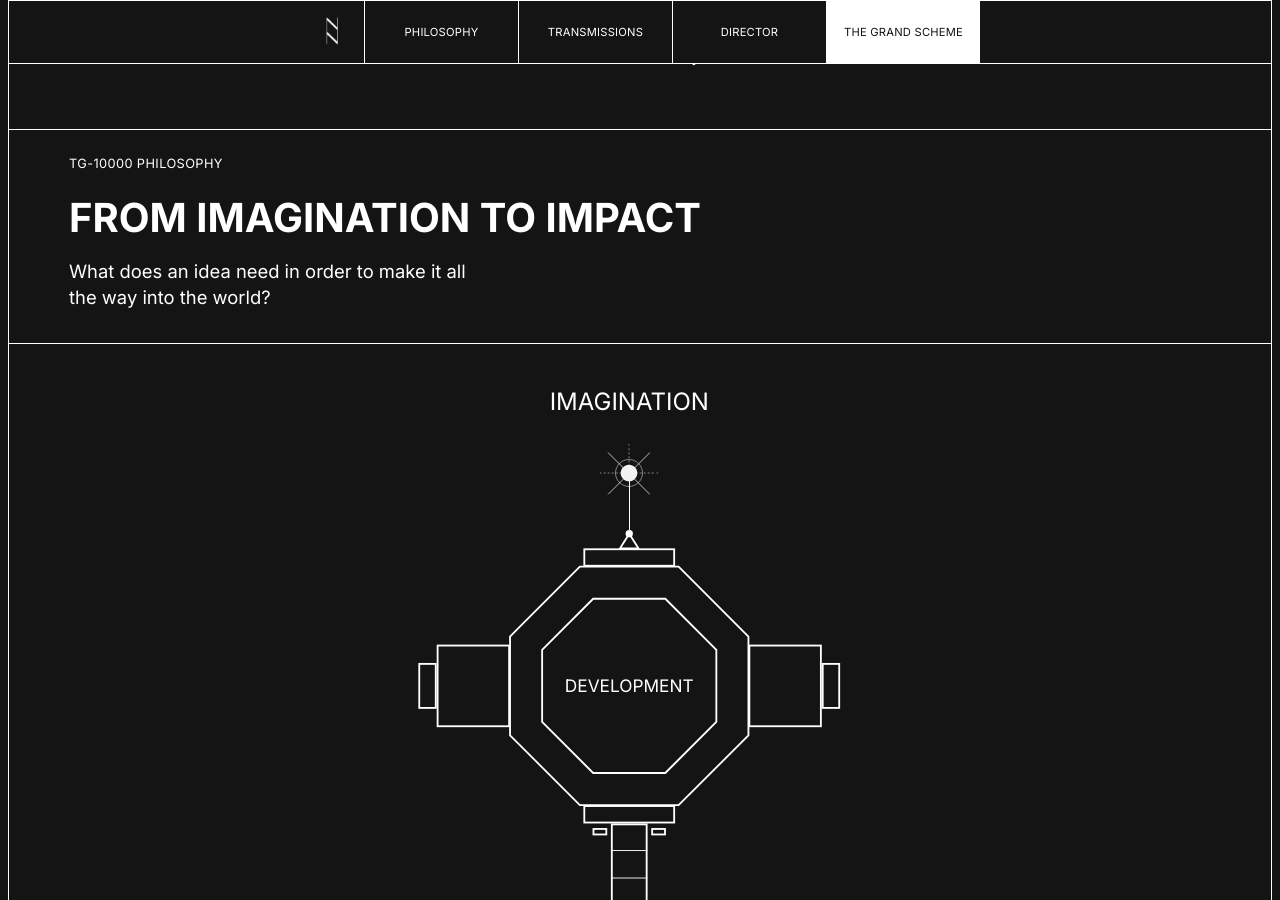
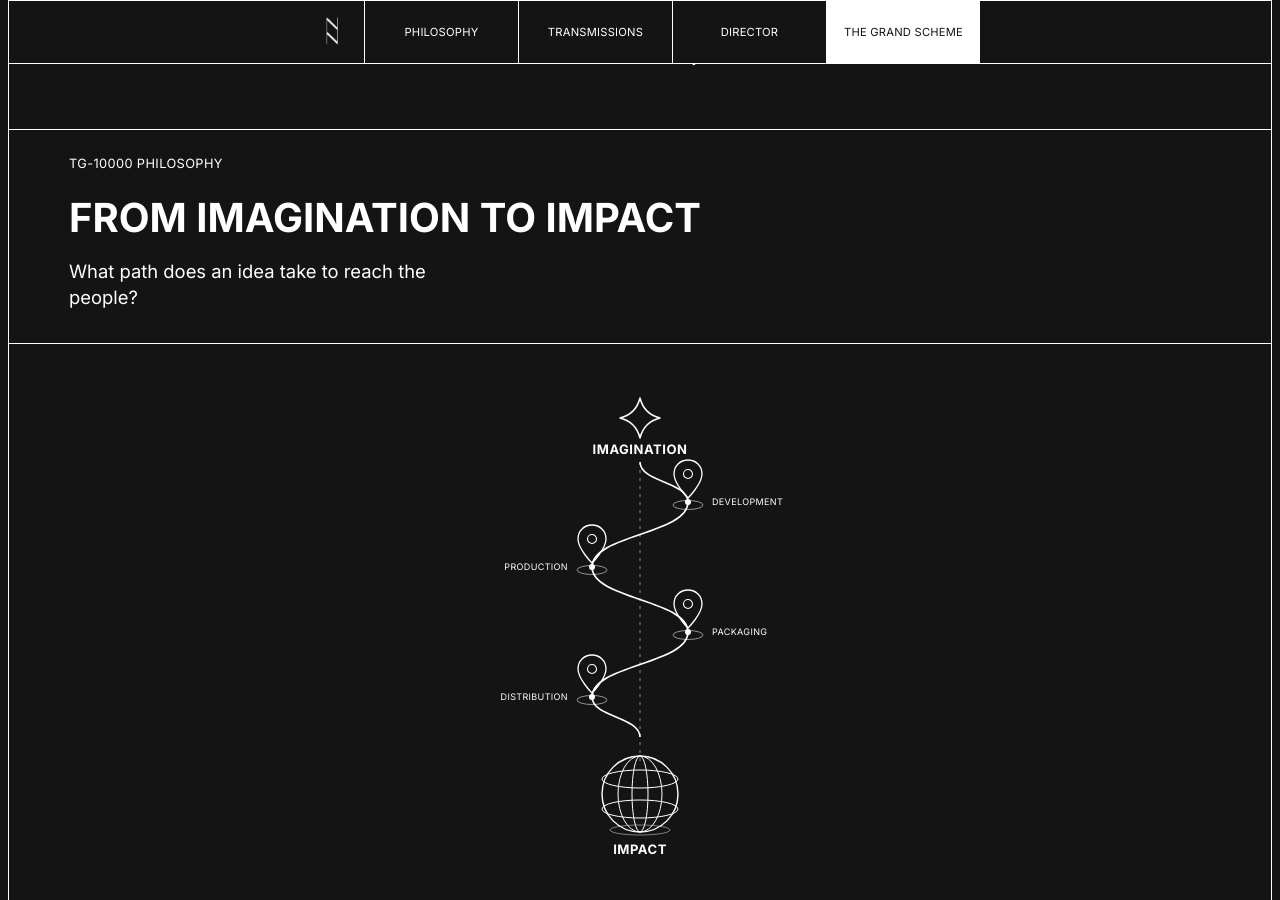
Before and after one commit to laindoe/ten-grand, a Jekyll site: the page built from index.html, in a window 1280 px wide and 900 px high, scrolled down 4940 px. Built offline with Jekyll 4.4.1, drawn with Linux system fonts in a browser that asks for light colours; some of the changed text lies outside the part shown.

Commit message:
Replace engine schematic with a route/map illustration (#93)
The "From Imagination to Impact" section previously used a tall
machine schematic (stacked rectangular modules). Replaced it with a
compact vertical route illustration that reads as a map/journey
instead of a mechanical process, per feedback that it "felt too much
like a machine."

- New .engine__route: a single inline SVG containing a starburst
  (Imagination), a winding S-curve path around a dashed centerline,
  4 map-pin markers with grounding ellipses for Development /
  Production / Packaging / Distribution (alternating left/right, the
  "slight tilt/perspective" the brief asked for), and a wireframe
  globe for Impact. White linework on black throughout, no color, no
  glow — the route lives entirely inside the illustration's own
  viewBox, never touching the section's real borders.
- Removed the old .engine__diagram/.engine__schematic/
  .engine__module-label* system (fixed-position HTML labels overlaid
  on a raster/vector machine image) entirely, along with its
  cqw-based scaling workaround — the new SVG's text labels scale in
  lockstep with the graphic automatically since they live in the same
  viewBox.
- Container is capped at 300px (vs. spanning the full content width
  before) and the graphic itself is far shorter, so the section reads
  as compact with much less empty space below it.
- Subtitle changed to "What path does an idea take to reach the
  people?"; body copy updated to mention distribution explicitly and
  say "imagination to impact" (was "inception to impact").

Verified: no overflow, zero leftover references to the removed
classes, all 6 route labels present and correctly read via the SVG's
role="img"/aria-label, no label/shadow-ellipse overlap under the
globe.


Claude-Session: https://claude.ai/code/session_017ynTvtGuh3qPdfkvciNjhT

Co-authored-by: Claude <noreply@anthropic.com>

```diff
--- a/css/style.css
+++ b/css/style.css
@@ -840,90 +840,26 @@ a {
   max-width: 36ch;
 }
 
-.engine__diagram {
+/* Compact, centered route illustration — narrower than the content
+   column on purpose so it reads as a contained map, not a full-width
+   diagram. Text sizes live in the svg's own viewBox units, so labels
+   scale in lockstep with the graphic automatically as it resizes. */
+.engine__route {
   width: 100%;
-  max-width: var(--content-max-width);
+  max-width: 300px;
   margin: 0 auto;
-  display: flex;
-  flex-direction: column;
-  align-items: center;
-  text-align: center;
+  color: var(--color-text);
 }
 
-/* The schematic's mechanical centerline sits at 47.76% of its own
-   width, not exactly 50% (per Figma: centerline x=165.72 of 347px
-   total) — align every free-standing diagram element (both text
-   labels and the icon/globe images) to that same line, centered first
-   then nudged by the 2.24% delta, so they all read as directly
-   above/below the machine's column instead of the diagram's literal
-   midpoint. */
-.engine__diagram-label {
-  font-size: 1.5rem;
-  font-weight: 400;
-  position: relative;
-  left: -2.24%;
+.engine__route svg {
+  width: 100%;
+  height: auto;
+  display: block;
 }
 
-/* Matches the visual gap between "IDEA" and the star icon below it
-   (24px margin-top on .engine__idea-icon). Needs a larger margin here
-   than a flat 24px because line-height leading around the text eats
-   into the apparent gap on this side (icon-then-label, instead of
-   label-then-icon) — tuned empirically via measured bounding boxes so
-   the two gaps match instead of just copying the same margin value. */
-.engine__diagram-label--after-icon {
-  margin-top: 48px;
-}
-
-.engine__idea-icon {
-  margin-top: 24px;
-  position: relative;
-  left: -2.24%;
-}
-
-.engine__impact-icon {
-  width: 180px;
-  height: auto;
-  margin-top: 48px;
-  position: relative;
-  left: -2.24%;
-}
-
-.engine__schematic {
-  position: relative;
-  width: 100%;
-  /* Lets the HTML-overlaid labels (02/03) size in cqw units below, so
-     they scale in lockstep with the raster image instead of drifting
-     out of sync with module 01's baked-in text as the viewport (and
-     therefore the image's rendered width) changes. */
-  container-type: inline-size;
-}
-
-.engine__schematic img {
-  width: 100%;
-  height: auto;
-}
-
-/* Flex column + align-items:center is used instead of text-align, so
-   centering doesn't depend on the label's shrink-to-fit width lining
-   up correctly with its children — robust regardless of content. */
-.engine__module-label {
-  position: absolute;
-  left: 47.76%;
-  top: var(--label-top);
-  transform: translate(-50%, -50%);
-  pointer-events: none;
-  display: flex;
-  flex-direction: column;
-  align-items: center;
-}
-
-/* Sized in cqw (% of the schematic image's own rendered width) so
-   the label scales in lockstep with the image instead of a fixed rem
-   size drifting out of proportion with it. */
-.engine__module-label-name {
-  font-size: 3.6cqw;
-  font-weight: 400;
-  line-height: 1.3;
+.engine__route text {
+  font-family: var(--font-body);
+  letter-spacing: 0.04em;
 }
 
 /* Full-bleed, same technique as .distance__footer, so the top rule
--- a/index.html
+++ b/index.html
@@ -352,57 +352,74 @@
       <div class="engine__header reveal">
         <p class="section-eyebrow">TG-10000 PHILOSOPHY</p>
         <h2 class="engine__headline">FROM IMAGINATION TO IMPACT</h2>
-        <p class="engine__subhead">What does an idea need in order to make it all the way into the world?</p>
+        <p class="engine__subhead">What path does an idea take to reach the people?</p>
       </div>
 
-      <div class="engine__diagram">
-        <p class="engine__diagram-label">IMAGINATION</p>
-        <img
-          class="engine__idea-icon reveal"
-          src="assets/images/icon-idea-target.svg"
-          alt=""
-          width="58"
-          height="86"
-        />
+      <div class="engine__route reveal">
+        <svg viewBox="0 0 300 484" fill="none" role="img" aria-label="A winding route from Imagination, through Development, Production, Packaging, and Distribution, down to Impact">
+          <!-- Imagination: starburst -->
+          <path d="M150,14 Q154,30 170,34 Q154,38 150,54 Q146,38 130,34 Q146,30 150,14 Z" stroke="currentColor" stroke-width="1.5" stroke-linejoin="round"/>
+          <text x="150" y="70" text-anchor="middle" font-size="13" font-weight="700" fill="currentColor">IMAGINATION</text>
 
-        <div class="engine__schematic reveal">
-          <img
-            src="assets/images/engine-schematic.svg"
-            alt="Machine schematic: four modules, DEVELOPMENT, PRODUCTION, PACKAGING, and DISTRIBUTION, connected in sequence from imagination to impact"
-            width="347"
-            height="1073"
-          />
+          <!-- centerline the route winds around -->
+          <line x1="150" y1="78" x2="150" y2="378" stroke="currentColor" stroke-width="1" stroke-dasharray="3 5" opacity="0.5"/>
 
-          <div class="engine__module-label" style="--label-top: 10.5%;">
-            <span class="engine__module-label-name">DEVELOPMENT</span>
-          </div>
+          <!-- the winding route itself -->
+          <path d="M150.0,78.0 C150.0,98.0 198.0,98.0 198.0,118.0 C198.0,150.5 102.0,150.5 102.0,183.0 C102.0,215.5 198.0,215.5 198.0,248.0 C198.0,280.5 102.0,280.5 102.0,313.0 C102.0,333.0 150.0,333.0 150.0,353.0"
+                stroke="currentColor" stroke-width="1.6"/>
 
-          <div class="engine__module-label" style="--label-top: 36.44%;">
-            <span class="engine__module-label-name">PRODUCTION</span>
-          </div>
+          <!-- stop 1: Development -->
+          <g transform="translate(198,94)">
+            <path d="M0,-18 C-8,-18 -14,-12 -14,-4 C-14,6 0,20 0,20 C0,20 14,6 14,-4 C14,-12 8,-18 0,-18 Z" stroke="currentColor" stroke-width="1.3"/>
+            <circle cx="0" cy="-4" r="4.5" stroke="currentColor" stroke-width="1.1"/>
+          </g>
+          <circle cx="198" cy="118" r="3" fill="currentColor"/>
+          <ellipse cx="198" cy="121" rx="15" ry="4.5" stroke="currentColor" stroke-width="0.9" opacity="0.6"/>
+          <text x="222" y="121" font-size="9" fill="currentColor">DEVELOPMENT</text>
 
-          <div class="engine__module-label" style="--label-top: 62.39%;">
-            <span class="engine__module-label-name">PACKAGING</span>
-          </div>
+          <!-- stop 2: Production -->
+          <g transform="translate(102,159)">
+            <path d="M0,-18 C-8,-18 -14,-12 -14,-4 C-14,6 0,20 0,20 C0,20 14,6 14,-4 C14,-12 8,-18 0,-18 Z" stroke="currentColor" stroke-width="1.3"/>
+            <circle cx="0" cy="-4" r="4.5" stroke="currentColor" stroke-width="1.1"/>
+          </g>
+          <circle cx="102" cy="183" r="3" fill="currentColor"/>
+          <ellipse cx="102" cy="186" rx="15" ry="4.5" stroke="currentColor" stroke-width="0.9" opacity="0.6"/>
+          <text x="78" y="186" font-size="9" fill="currentColor" text-anchor="end">PRODUCTION</text>
 
-          <div class="engine__module-label" style="--label-top: 88.32%;">
-            <span class="engine__module-label-name">DISTRIBUTION</span>
-          </div>
-        </div>
+          <!-- stop 3: Packaging -->
+          <g transform="translate(198,224)">
+            <path d="M0,-18 C-8,-18 -14,-12 -14,-4 C-14,6 0,20 0,20 C0,20 14,6 14,-4 C14,-12 8,-18 0,-18 Z" stroke="currentColor" stroke-width="1.3"/>
+            <circle cx="0" cy="-4" r="4.5" stroke="currentColor" stroke-width="1.1"/>
+          </g>
+          <circle cx="198" cy="248" r="3" fill="currentColor"/>
+          <ellipse cx="198" cy="251" rx="15" ry="4.5" stroke="currentColor" stroke-width="0.9" opacity="0.6"/>
+          <text x="222" y="251" font-size="9" fill="currentColor">PACKAGING</text>
 
-        <img
-          class="engine__impact-icon reveal"
-          src="assets/images/icon-impact-globe.png"
-          alt=""
-          width="222"
-          height="220"
-        />
-        <p class="engine__diagram-label engine__diagram-label--after-icon">IMPACT</p>
+          <!-- stop 4: Distribution -->
+          <g transform="translate(102,289)">
+            <path d="M0,-18 C-8,-18 -14,-12 -14,-4 C-14,6 0,20 0,20 C0,20 14,6 14,-4 C14,-12 8,-18 0,-18 Z" stroke="currentColor" stroke-width="1.3"/>
+            <circle cx="0" cy="-4" r="4.5" stroke="currentColor" stroke-width="1.1"/>
+          </g>
+          <circle cx="102" cy="313" r="3" fill="currentColor"/>
+          <ellipse cx="102" cy="316" rx="15" ry="4.5" stroke="currentColor" stroke-width="0.9" opacity="0.6"/>
+          <text x="78" y="316" font-size="9" fill="currentColor" text-anchor="end">DISTRIBUTION</text>
+
+          <!-- Impact: globe -->
+          <g transform="translate(150,410)">
+            <circle r="38" stroke="currentColor" stroke-width="1.4"/>
+            <ellipse rx="22" ry="38" stroke="currentColor" stroke-width="1"/>
+            <ellipse rx="8" ry="38" stroke="currentColor" stroke-width="1"/>
+            <ellipse cx="0" cy="-15" rx="38" ry="9" stroke="currentColor" stroke-width="1"/>
+            <ellipse cx="0" cy="15" rx="38" ry="9" stroke="currentColor" stroke-width="1"/>
+            <ellipse cx="0" cy="36" rx="30" ry="5" stroke="currentColor" stroke-width="0.9" opacity="0.5"/>
+          </g>
+          <text x="150" y="470" text-anchor="middle" font-size="13" font-weight="700" fill="currentColor">IMPACT</text>
+        </svg>
       </div>
 
       <div class="engine__footer reveal">
-        <p class="engine__text">Ideas do not become culture by inspiration alone. They need development, resources, production, packaging, and a path to reach people.</p>
-        <p class="engine__text">Ten Grand builds infrastructure around that journey so ideas have a stronger chance of surviving from inception to impact.</p>
+        <p class="engine__text">Ideas do not become culture by inspiration alone. They need development, production, packaging, distribution, and a path to reach people.</p>
+        <p class="engine__text">Ten Grand builds infrastructure around that journey so ideas have a stronger chance of surviving from imagination to impact.</p>
       </div>
     </section>
 
```
